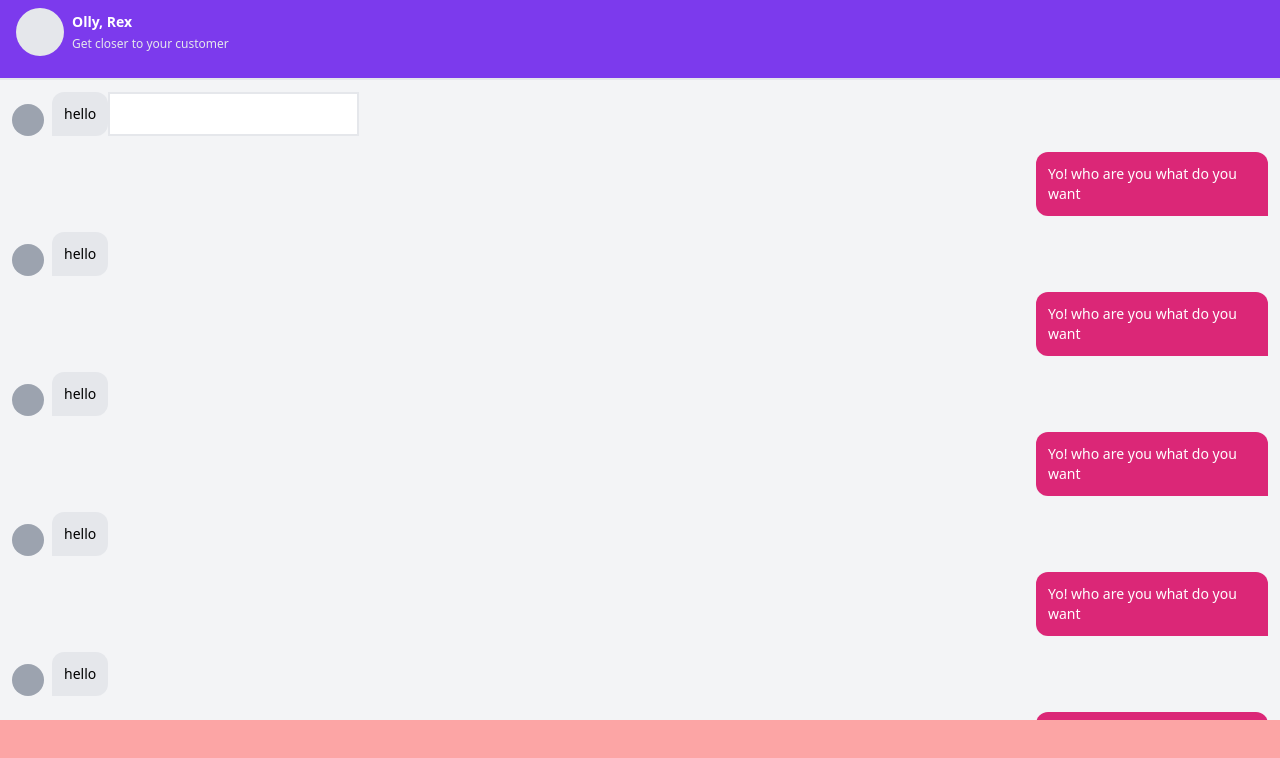
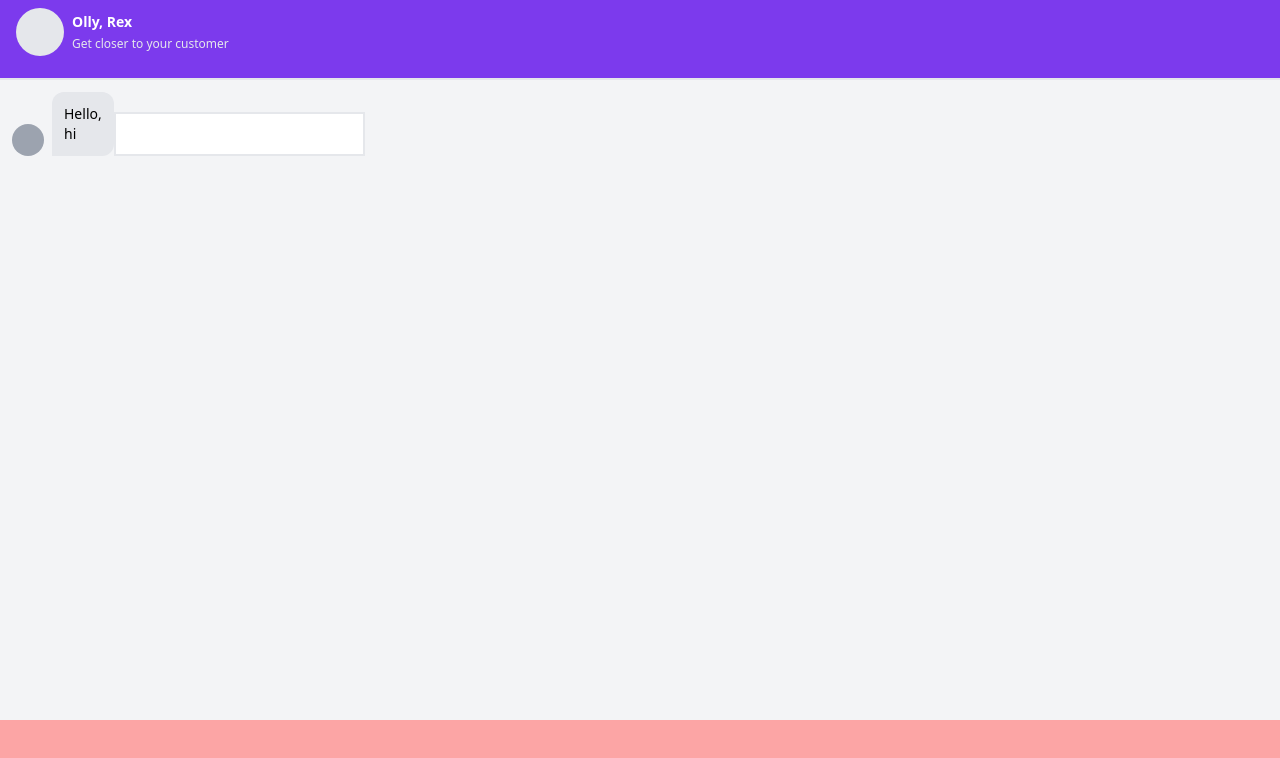
Before and after one commit to EazidoHQ/bot-frontend-react, a React (Create React App) app: page / in a window 1280 px wide. Shown: the top 758 px of the page. Built offline with nearby package versions, Linux system fonts and the light colour scheme.

Commit message:
changed data structure

```diff
--- a/src/components/chat/List.tsx
+++ b/src/components/chat/List.tsx
@@ -4,48 +4,13 @@ import { IMessage } from '../../types/interface';
 export default function ChatList() {
   const messages: Array<IMessage> = [
     {
-      message: 'hello',
-      sender: false,
+      is_user: false,
+      message: 'Hello, hi',
+      expect_response: false,
       response: {
-        expected: 'email',
+        type: 'email',
         question: 'what is your name',
       },
-    },
-    {
-      message: 'Yo! who are you what do you want',
-      sender: true,
-    },
-    {
-      message: 'hello',
-      sender: false,
-    },
-    {
-      message: 'Yo! who are you what do you want',
-      sender: true,
-    },
-    {
-      message: 'hello',
-      sender: false,
-    },
-    {
-      message: 'Yo! who are you what do you want',
-      sender: true,
-    },
-    {
-      message: 'hello',
-      sender: false,
-    },
-    {
-      message: 'Yo! who are you what do you want',
-      sender: true,
-    },
-    {
-      message: 'hello',
-      sender: false,
-    },
-    {
-      message: 'Yo! who are you what do you want',
-      sender: true,
     },
   ];
 
--- a/src/components/chat/Message.tsx
+++ b/src/components/chat/Message.tsx
@@ -7,21 +7,21 @@ export default function Message({ message }: IProps) {
   if (message.response) {
     input = (
       <input
-        type={message.response.expected}
+        type={message.response.type}
         className='border-2 border-gray-200 p-2'
       />
     );
   }
   return (
-    <div className={`flex items-end w-60 ${message.sender ? 'ml-auto ' : ''}`}>
-      {!message.sender ? (
+    <div className={`flex items-end w-60 ${message.is_user ? 'ml-auto ' : ''}`}>
+      {!message.is_user ? (
         <div className='w-8 h-8 rounded-full bg-gray-400  flex-shrink-0'></div>
       ) : (
         ''
       )}
       <p
         className={`rounded-xl  p-3 ml-2 text-sm ${
-          !message.sender
+          !message.is_user
             ? 'ml-2 bg-gray-200 rounded-bl-none'
             : 'bg-pink-600 text-white rounded-br-none'
         }`}
--- a/src/types/interface.ts
+++ b/src/types/interface.ts
@@ -1,10 +1,11 @@
 export interface IMessage {
+  is_user: boolean;
   message: string;
-  sender: boolean;
+  expect_response?: boolean;
   response?: IMessageResponse;
 }
 
 export interface IMessageResponse {
-  expected: 'text' | 'email' | 'url';
+  type: 'text' | 'email' | 'url';
   question: string;
 }
```
